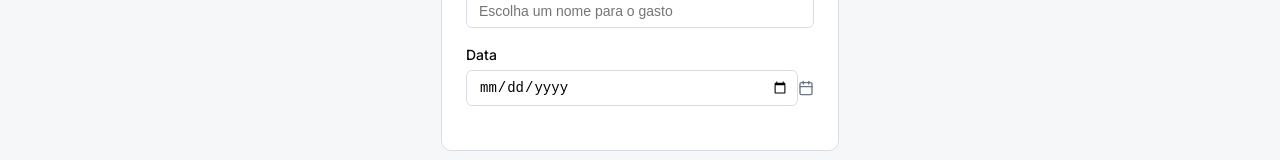
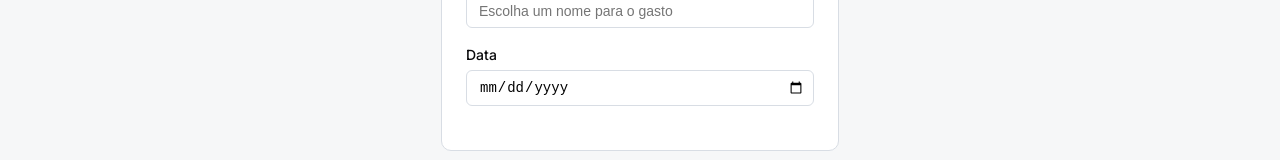
Before and after one commit to bagrielz/frontend-fincofre, an Angular app: page /adicionar-gasto in a window 1280 px wide. Shown: the part 315-475 px from the top of the page. Built offline with nearby package versions, Linux system fonts and the light colour scheme.

Commit message:
style: remove the calendar icon

```diff
--- a/src/app/core/add-spent-form.config.ts
+++ b/src/app/core/add-spent-form.config.ts
@@ -29,7 +29,6 @@ export function getAddSpentFormConfig(): FormConfig {
           required: 'Data é um campo obrigatório',
         },
         placeholder: 'Selecione a data',
-        icon: 'icons/calendar.svg',
         validators: [Validators.required],
         width: 'full',
       },
```
